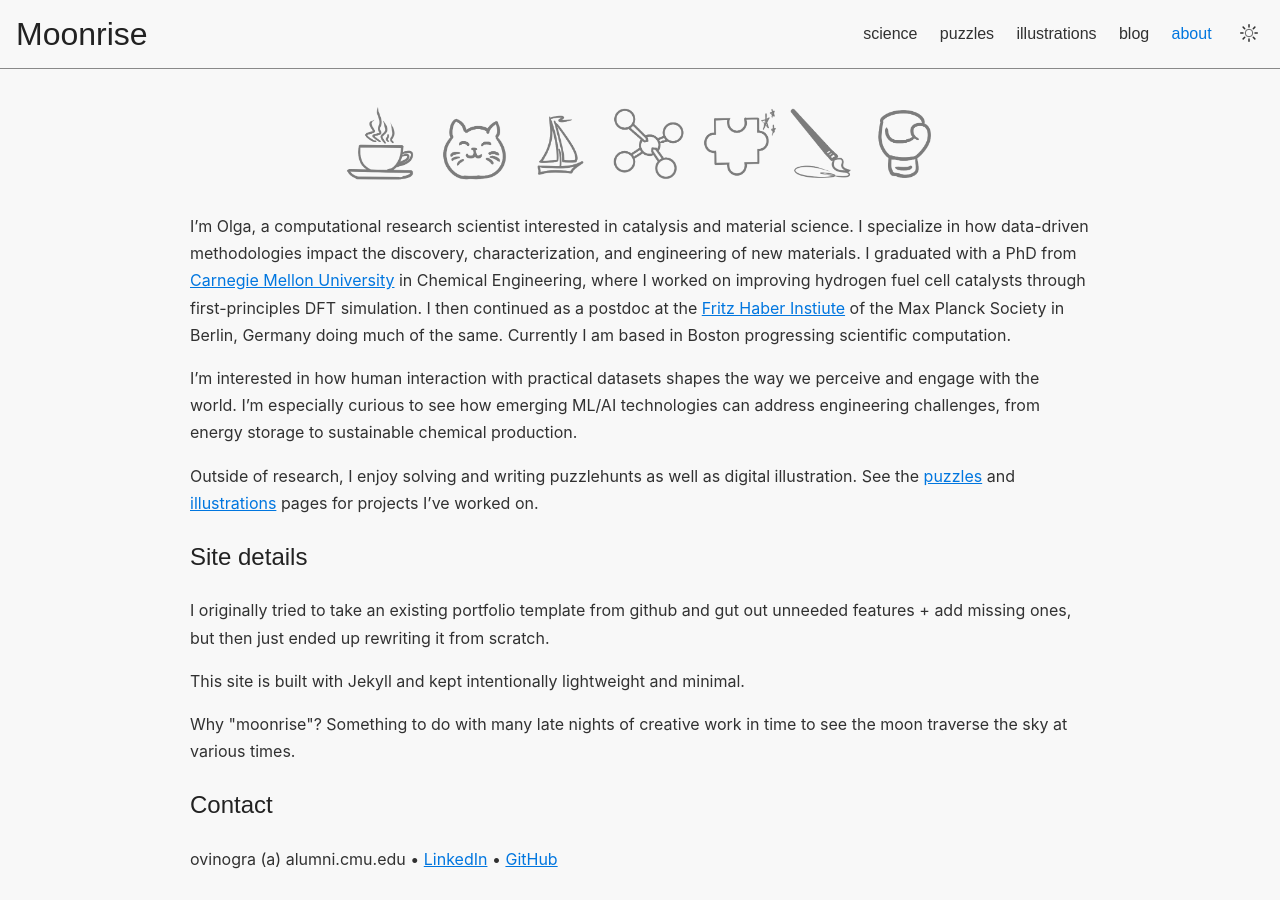
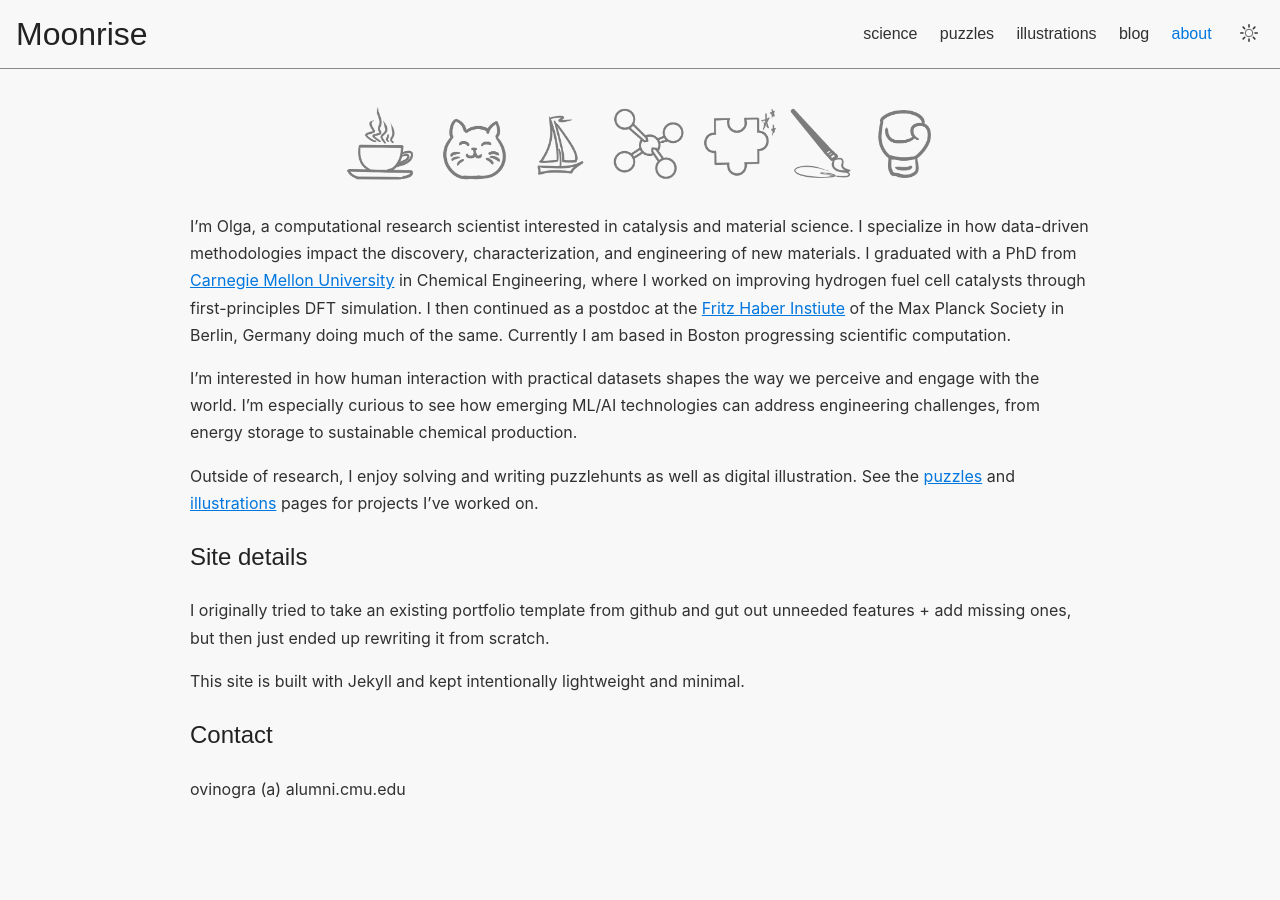
Before and after one commit to ovinogra/ovinogra.github.io, a Jekyll site: the page built from _pages/about.md, in a window 1280 px wide. Built offline with Jekyll 4.4.1, drawn with Linux system fonts in a browser that asks for light colours; some web fonts are replaced.

Commit message:
Update about.md

```diff
--- a/_pages/about.md
+++ b/_pages/about.md
@@ -16,9 +16,8 @@ permalink: /
   <h2>Site details</h2>
   <p>I originally tried to take an existing portfolio template from github and gut out unneeded features + add missing ones, but then just ended up rewriting it from scratch.</p>
   <p>This site is built with Jekyll and kept intentionally lightweight and minimal.</p>
-  <p>Why "moonrise"? Something to do with many late nights of creative work in time to see the moon traverse the sky at various times.</p>
 
   <h2>Contact</h2>
-  <span>ovinogra (a) alumni.cmu.edu</span> • <a href="https://www.linkedin.com/in/ovinogradova/">LinkedIn</a> • <a href="https://github.com/ovinogra">GitHub</a>
+  <span>ovinogra (a) alumni.cmu.edu</span>
 
 </div>
```
